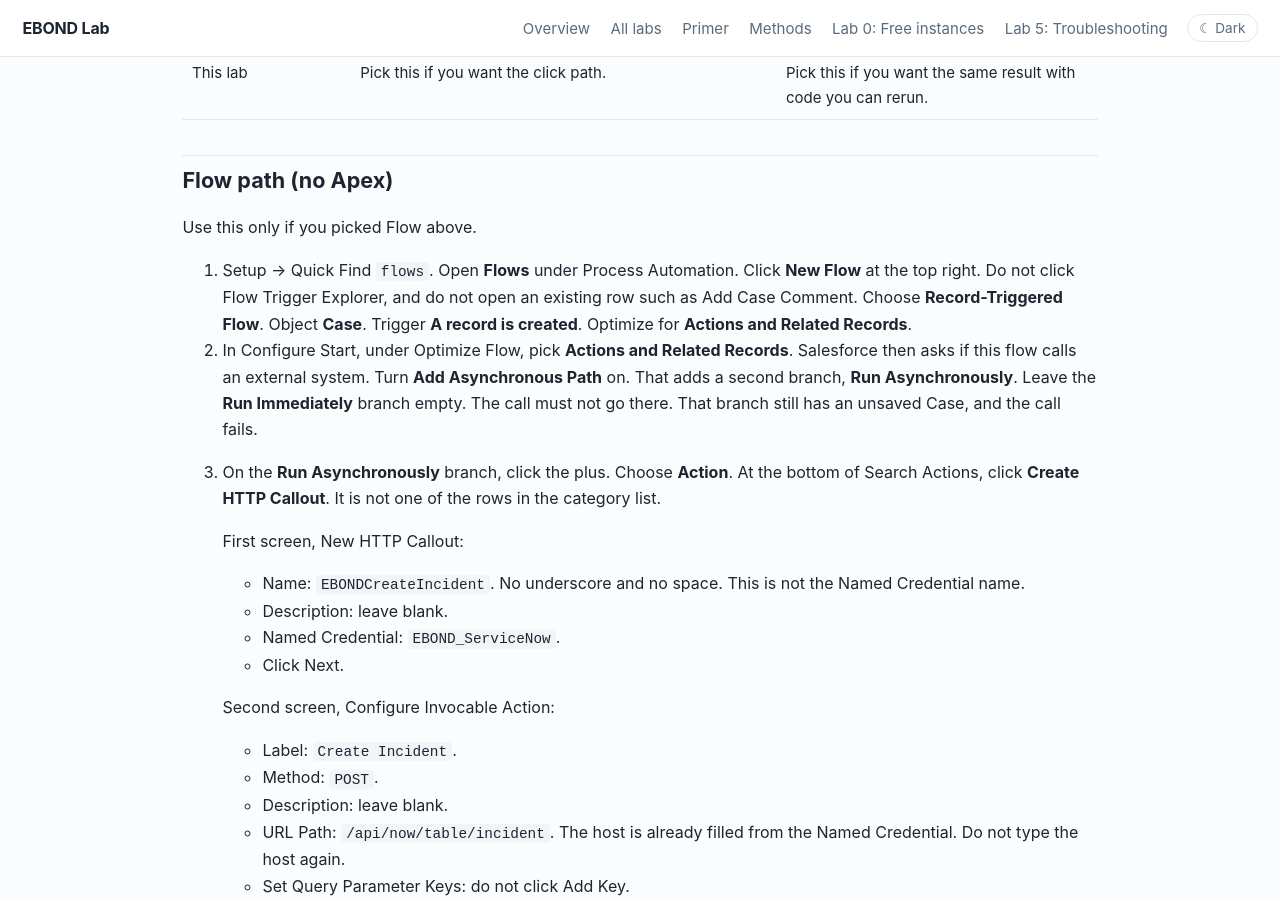
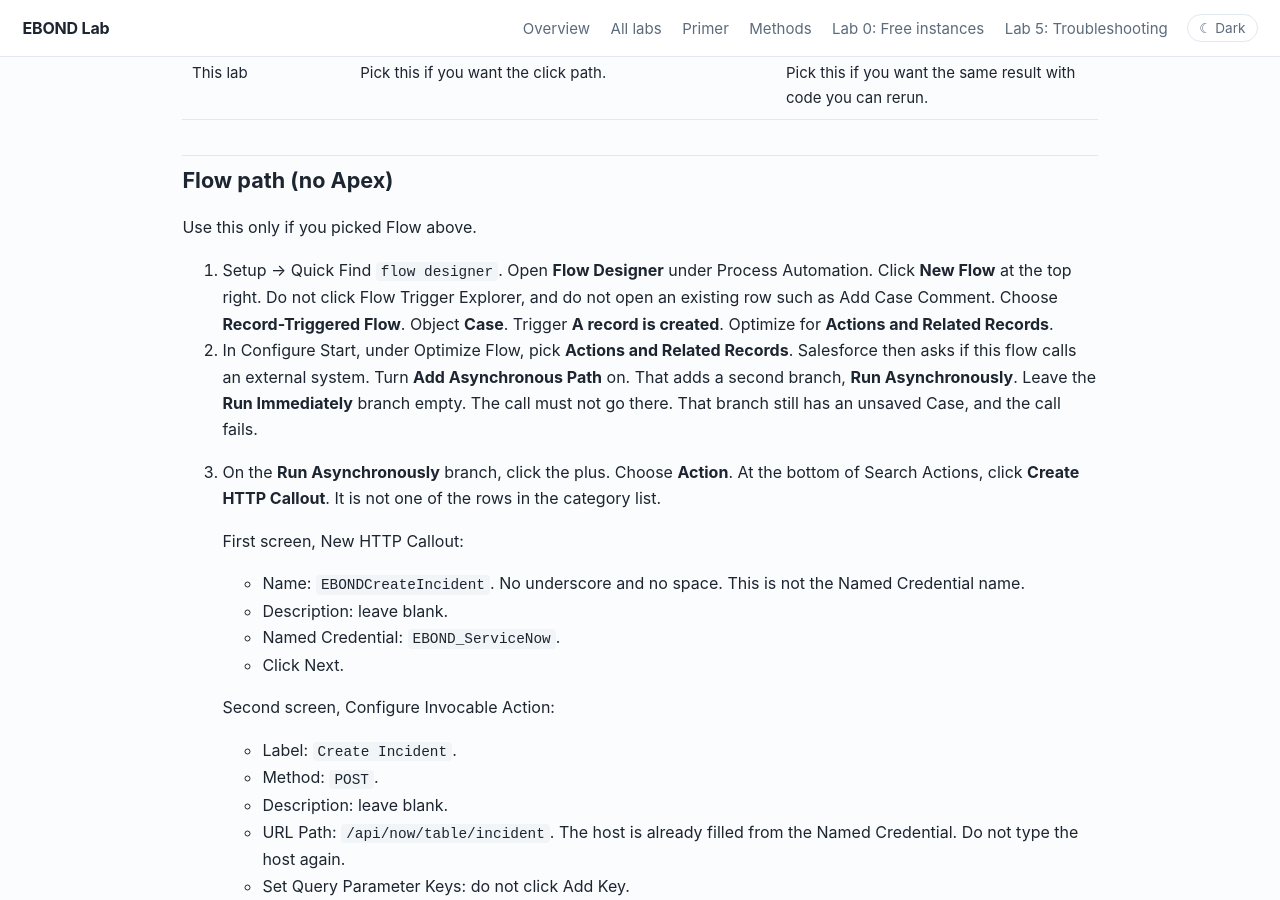
Before and after one commit to eltonaguiar/EBOND_ServiceNowSalesforce, a Jekyll site: the page built from site/labs/02-salesforce-to-snow.md, in a window 1280 px wide and 900 px high, scrolled down 6267 px. Built offline with Jekyll 4.4.1, drawn with Linux system fonts in a browser that asks for light colours.

Commit message:
Fix ServiceNow nav: use Flow Designer (not Flows) in Labs 2 and 3

```diff
--- a/site/labs/02-salesforce-to-snow.md
+++ b/site/labs/02-salesforce-to-snow.md
@@ -207,7 +207,7 @@ The Named Credential above is required for either path. After you finish one pat
 
 Use this only if you picked Flow above.
 
-1. Setup → Quick Find `flows`. Open **Flows** under Process Automation. Click **New Flow** at the top right. Do not click Flow Trigger Explorer, and do not open an existing row such as Add Case Comment. Choose **Record-Triggered Flow**. Object **Case**. Trigger **A record is created**. Optimize for **Actions and Related Records**.
+1. Setup → Quick Find `flow designer`. Open **Flow Designer** under Process Automation. Click **New Flow** at the top right. Do not click Flow Trigger Explorer, and do not open an existing row such as Add Case Comment. Choose **Record-Triggered Flow**. Object **Case**. Trigger **A record is created**. Optimize for **Actions and Related Records**.
 2. In Configure Start, under Optimize Flow, pick **Actions and Related Records**. Salesforce then asks if this flow calls an external system. Turn **Add Asynchronous Path** on. That adds a second branch, **Run Asynchronously**. Leave the **Run Immediately** branch empty. The call must not go there. That branch still has an unsaved Case, and the call fails.
 3. On the **Run Asynchronously** branch, click the plus. Choose **Action**. At the bottom of Search Actions, click **Create HTTP Callout**. It is not one of the rows in the category list.
 
@@ -470,7 +470,7 @@ Deleting the Case does not delete the Incident. Deleting the Incident does not d
 <li>On that External Credential, Principals → New. Parameter Name <code>PDI_admin</code>. Sequence <code>1</code>. Identity Type <strong>Named Principal</strong>. Username <code>admin</code>. Password is the PDI password. Save. Do not screenshot the password.</li>
 <li>Setup → Quick Find <code>permission sets</code> → New, or open the set this run used, <code>PDI admin</code>. License <code>--None--</code>. Open the set. <strong>External Credential Principal Access</strong> → Edit. Move <code>EBONDServiceNow - PDI_admin</code> to Enabled with the Add arrow. Save. <strong>Manage Assignments</strong> → Add Assignment → your user → Next → Assign.</li>
 <li>Named Credentials tab → New. Name <code>EBOND_ServiceNow</code>. URL <code>https://dev296154.service-now.com/</code>. Enabled for Callouts on. External Credential <code>EBOND ServiceNow</code>. Generate Authorization Header checked. No client certificate. No custom headers. No Remote Site Setting.</li>
-<li>Setup → Quick Find <code>flows</code> → <strong>Flows</strong> → New Flow. Record-Triggered Flow. Object Case. A record is created. Optimize for Actions and Related Records. Add Asynchronous Path on. Leave Run Immediately empty.</li>
+<li>Setup → Quick Find <code>flow designer</code> → <strong>Flow Designer</strong> → New Flow. Record-Triggered Flow. Object Case. A record is created. Optimize for Actions and Related Records. Add Asynchronous Path on. Leave Run Immediately empty.</li>
 <li>On Run Asynchronously, plus → Action → <strong>Create HTTP Callout</strong>. Name <code>EBONDCreateIncident</code>. Named Credential <code>EBOND_ServiceNow</code>. Label <code>Create Incident</code>. Method POST. Path <code>/api/now/table/incident</code>. No query key. Sample request is the six fields. Sample response is <code>result.sys_id</code> and <code>result.number</code>. Use Example Response, not Connect for Schema. Save that wizard with Save, not Next.</li>
 <li>Body value is a new resource, API Name <code>IncidentBody</code>. Leave Manually assign variables unchecked. Transaction Control: Let the flow decide. Close the panel with X.</li>
 <li>Plus above Create Incident → Assignment. Label <code>Set Incident Body</code>. Six Equals rows from the triggering Case: Subject, Description, <code>2</code>, <code>2</code>, Case Id, <code>salesforce</code>. Do not pick the whole <code>IncidentBody</code>.</li>
```
Also changed, not shown: site/labs/03-snow-to-salesforce.md (+1 -1 lines).
